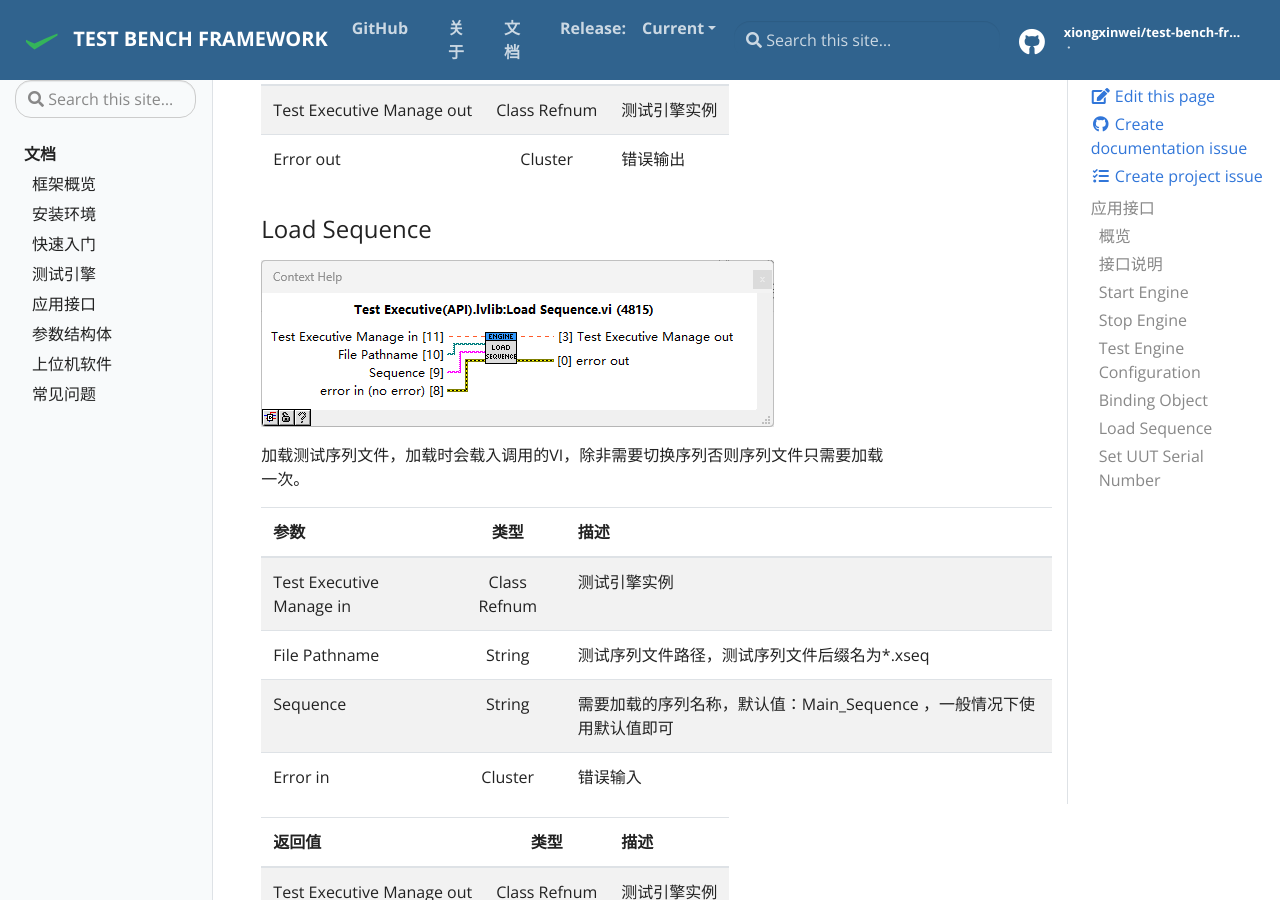
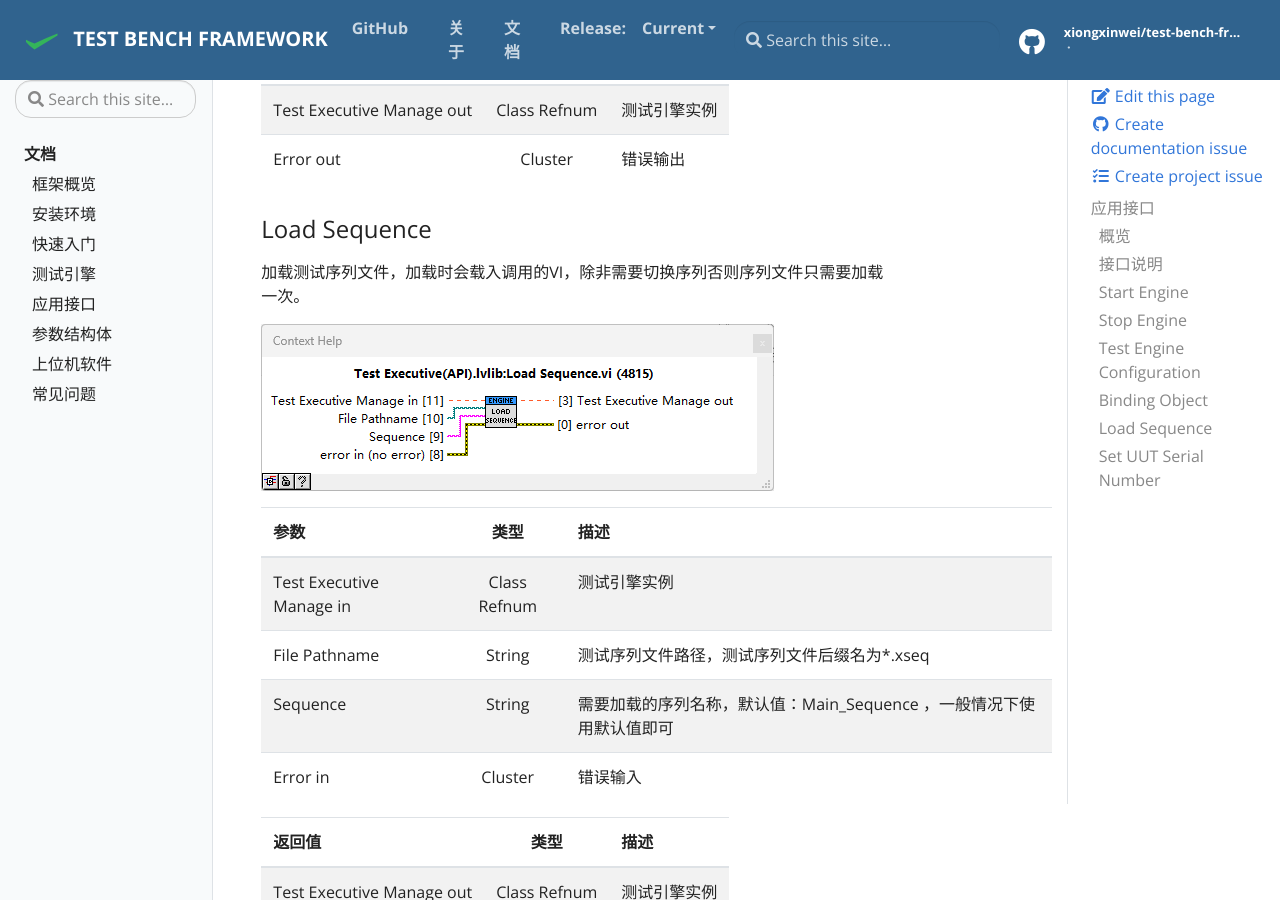
Before and after one commit to XiongXinwei-code/test-bench-framework, a Jekyll site: the page built from docs/_docs/应用接口.md, in a window 1280 px wide and 900 px high, scrolled down 3828 px. Built offline with Jekyll 4.4.1, drawn with Linux system fonts in a browser that asks for light colours.

```diff
--- a/docs/_docs/应用接口.md
+++ b/docs/_docs/应用接口.md
@@ -86,9 +86,9 @@ description: 测试引擎应用接口说明
 
 ### Load Sequence
 
+加载测试序列文件，加载时会载入调用的VI，除非需要切换序列否则序列文件只需要加载一次。
+
 <img title="API" src="../assets/img/2025-08-29 142642.png" alt="loading-ag-178">
-
-加载测试序列文件，加载时会载入调用的VI，除非需要切换序列否则序列文件只需要加载一次。
 
 | 参数                       | 类型           | 描述                                        |
 |:------------------------ |:------------:|:----------------------------------------- |
@@ -104,16 +104,16 @@ description: 测试引擎应用接口说明
 
 ### Set UUT Serial Number
 
+设置当前槽位待测产品的序列号。
+
 <img title="API" src="../assets/img/2025-08-29 143328.png" alt="loading-ag-178">
 
-设置当前槽位待测产品的序列号。
-
-| 参数                       | 类型           | 描述                                                                |
-|:------------------------ |:------------:|:----------------------------------------------------------------- |
-| Test Executive Manage in | Class Refnum | 测试引擎实例                                                            |
-| Socket                   | Int32        | 槽位号，待测产品的序列号需要通过槽位号绑定                 |
-| Serial Number            | String       | 待测产品序列号，可以为空值                                                     |
-| Error in                 | Cluster      | 错误输入                                                              |
+| 参数                       | 类型           | 描述                    |
+|:------------------------ |:------------:|:--------------------- |
+| Test Executive Manage in | Class Refnum | 测试引擎实例                |
+| Socket                   | Int32        | 槽位号，待测产品的序列号需要通过槽位号绑定 |
+| Serial Number            | String       | 待测产品序列号，可以为空值         |
+| Error in                 | Cluster      | 错误输入                  |
 
 | 返回值                       | 类型           | 描述     |
 |:------------------------- |:------------:|:------ |
```
